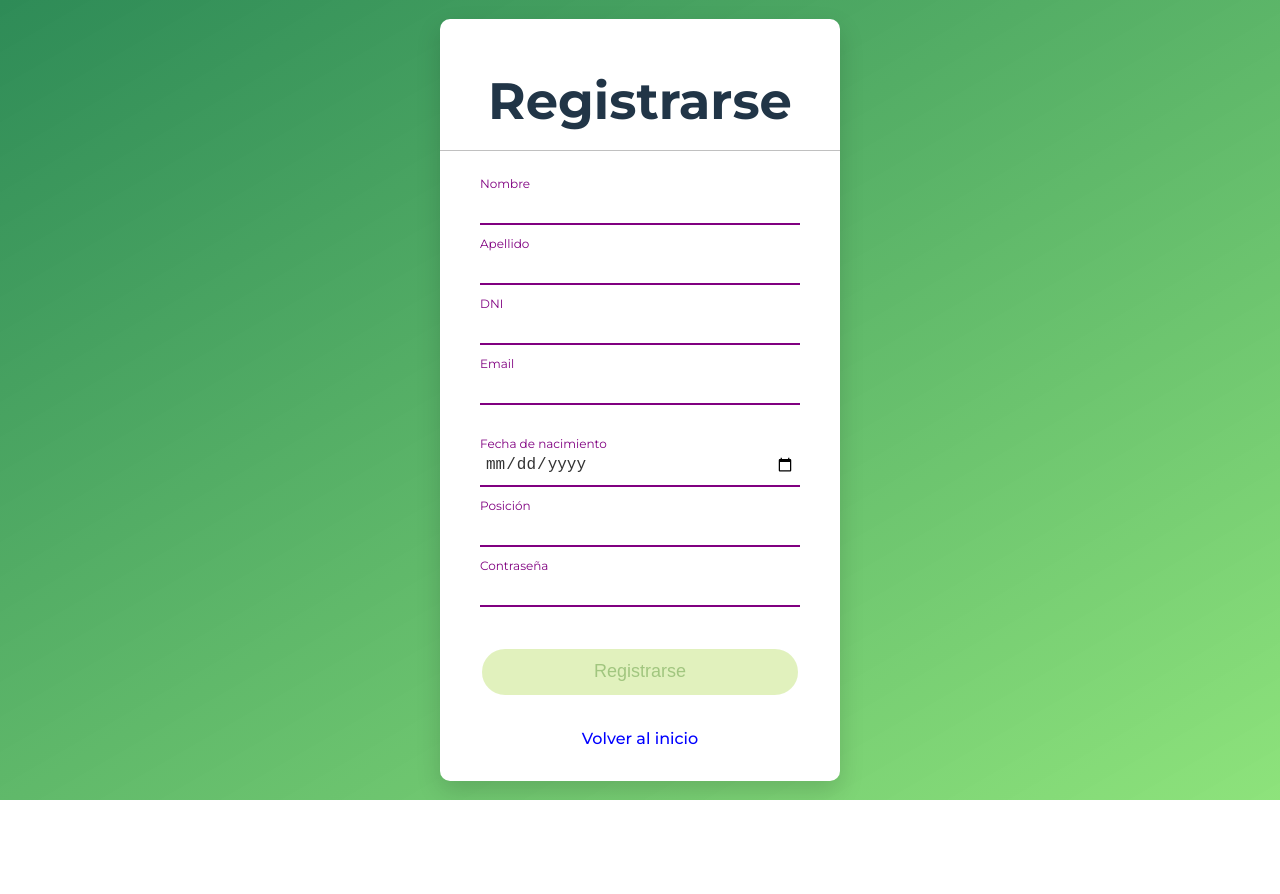
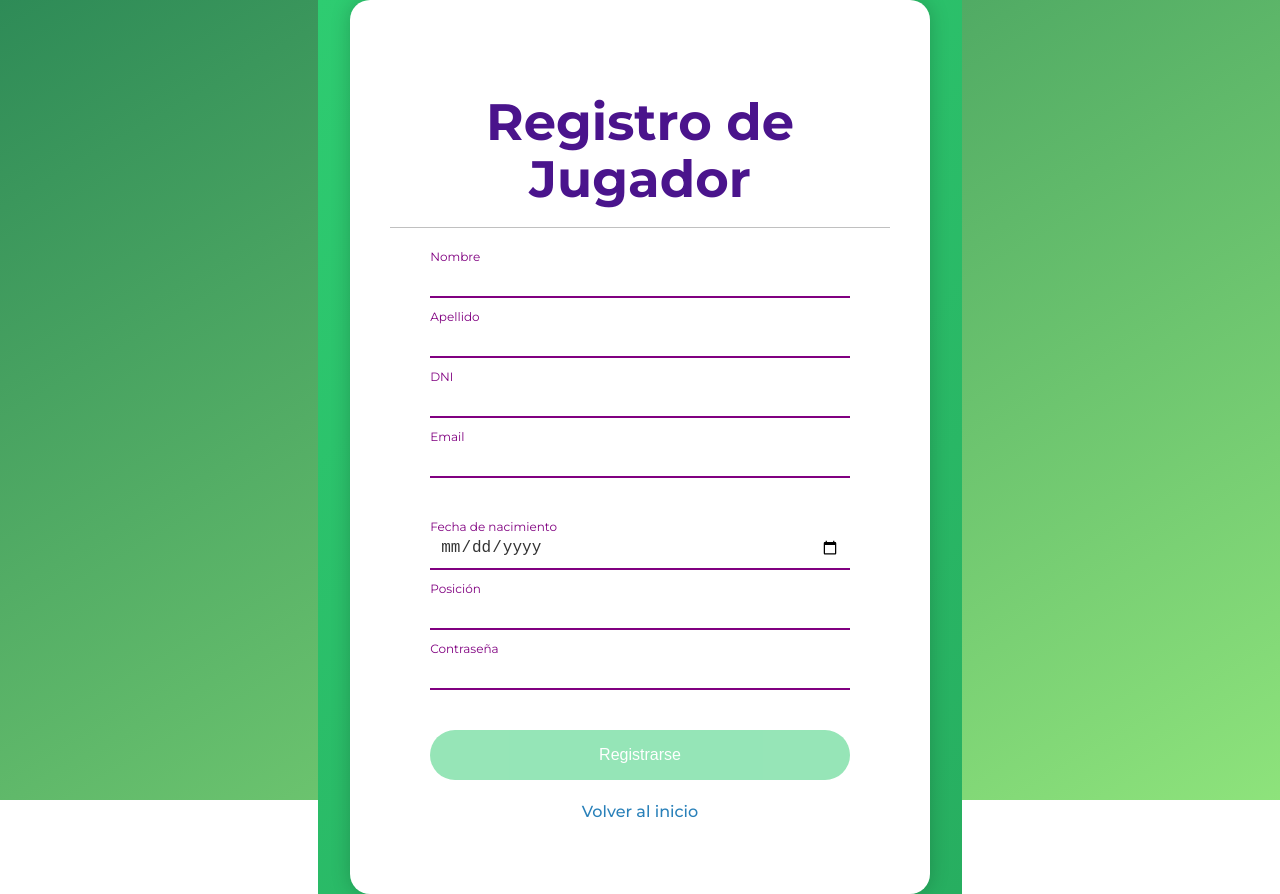
Before and after one commit to tomasandino12/frontend-TPtorneos, a React (Vite) app: page /registro in a window 1280 px wide. Before the commit the page ends 800 px from the top, so only its background shows below. Built offline with nearby package versions, Linux system fonts and the light colour scheme.

Commit message:
Comienzo de registro jugador

```diff
--- a/src/pages/Registro.jsx
+++ b/src/pages/Registro.jsx
@@ -1,14 +1,9 @@
-import "../styles/InicioSesion.css";
+import "../styles/Registro.css";
 import { Link, useNavigate } from "react-router-dom";
 import { useEffect, useState } from "react";
 
 function Registro() {
   const navigate = useNavigate();
-
-  useEffect(() => {
-    document.body.classList.add("bg-login");
-    return () => document.body.classList.remove("bg-login");
-  }, []);
 
   const [form, setForm] = useState({
     nombre: "",
@@ -20,31 +15,67 @@ function Registro() {
     contraseña: "",
   });
 
+  const [error, setError] = useState("");
+
+  useEffect(() => {
+    document.body.classList.add("bg-login");
+    return () => document.body.classList.remove("bg-login");
+  }, []);
+
+  const handleChange = (e) =>
+    setForm({ ...form, [e.target.name]: e.target.value });
+
   const valido =
     form.nombre.trim().length >= 2 &&
     form.apellido.trim().length >= 2 &&
-    /^\d{9}$/.test(form.dni) &&
+    /^\d{7,9}$/.test(form.dni) &&
     /\S+@\S+\.\S+/.test(form.email) &&
     form.fecha_nacimiento !== "" &&
     form.posicion.trim().length >= 2 &&
     form.contraseña.length >= 6;
 
-  const handleChange = (e) =>
-    setForm({ ...form, [e.target.name]: e.target.value });
-
   const handleSubmit = async (e) => {
     e.preventDefault();
-    if (!valido) return;
+    setError("");
 
-    // TODO: enviar form al backend
-    console.log("Datos del jugador:", form);
+    try {
+      const response = await fetch("http://localhost:3000/api/jugadores/registro", {
+        method: "POST",
+        headers: {
+          "Content-Type": "application/json",
+        },
+        body: JSON.stringify({
+          nombre: form.nombre,
+          apellido: form.apellido,
+          dni: form.dni,
+          email: form.email,
+          fechaNacimiento: form.fecha_nacimiento,
+          posicion: form.posicion,
+          contraseña: form.contraseña,
+        }),
+      });
+
+      if (!response.ok) {
+        const errorData = await response.json();
+        throw new Error(errorData.message || "Error al registrarse");
+      }
+
+      const data = await response.json();
+      const token = data.token;
+
+      localStorage.setItem("token", token);
+
       navigate("/gestorTorneos");
+
+    } catch (err) {
+      setError(err.message);
+    }
   };
 
   return (
     <div className="pagina-fondo-verde">
       <div className="formulario">
-      <h1>Registrarse</h1>
+        <h1>Registro de Jugador</h1>
         <form onSubmit={handleSubmit}>
           <div className="form-columns">
             <div className="columna">
@@ -147,14 +178,15 @@ function Registro() {
             }}
           />
 
+          {error && <p style={{ color: "red", marginTop: "10px" }}>{error}</p>}
+
           <div className="registrarse">
-          <Link to="/">Volver al inicio</Link>
+            <Link to="/InicioSesion">Volver al inicio</Link>
           </div>
         </form>
       </div>
     </div>
   );
-
 }
 
 export default Registro;
--- /dev/null
+++ b/src/styles/Registro.css
@@ -0,0 +1,90 @@
+/* === Fondo === */
+.pagina-fondo-verde {
+  background: linear-gradient(135deg, #2ECC71, #27AE60);
+  min-height: 100vh;
+  display: flex;
+  justify-content: center;
+  align-items: center;
+}
+
+/* === Formulario === */
+.formulario {
+  background-color: white;
+  border-radius: 20px;
+  padding: 40px;
+  width: 90%;
+  max-width: 800px;
+  box-shadow: 0 0 20px rgba(0,0,0,0.2);
+}
+
+h1 {
+  text-align: center;
+  margin-bottom: 30px;
+  color: #4A148C;
+}
+
+/* === Columnas === */
+.form-columns {
+  display: flex;
+  gap: 30px;
+}
+
+.columna {
+  flex: 1;
+}
+
+.campo {
+  position: relative;
+  margin-bottom: 20px;
+}
+
+.campo input {
+  width: 100%;
+  padding: 10px;
+  border: none;
+  border-bottom: 2px solid purple;
+  font-size: 16px;
+  background: transparent;
+}
+
+.campo label {
+  position: absolute;
+  top: 0;
+  left: 0;
+  font-size: 14px;
+  color: #8e44ad;
+  pointer-events: none;
+  transition: all 0.2s ease-in-out;
+}
+
+input:focus + label,
+input:not(:placeholder-shown) + label {
+  top: -18px;
+  font-size: 12px;
+  color: #4A148C;
+}
+
+input[type="submit"] {
+  background-color: #2ECC71;
+  color: white;
+  border: none;
+  padding: 12px 25px;
+  border-radius: 25px;
+  font-size: 16px;
+  width: 100%;
+  transition: background-color 0.3s ease;
+}
+
+input[type="submit"]:hover {
+  background-color: #27AE60;
+}
+
+.registrarse {
+  text-align: center;
+  margin-top: 20px;
+}
+
+.registrarse a {
+  text-decoration: none;
+  color: #2980B9;
+}
```
Lines whose indentation alone changed are shown as unchanged.
